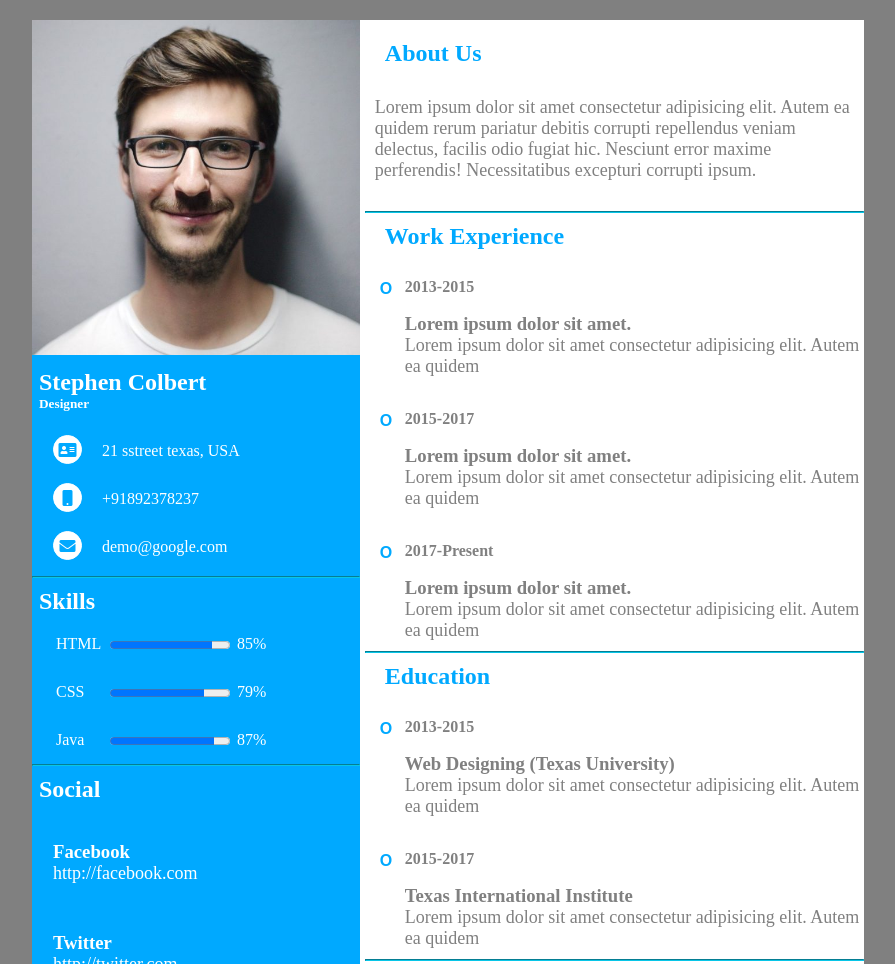
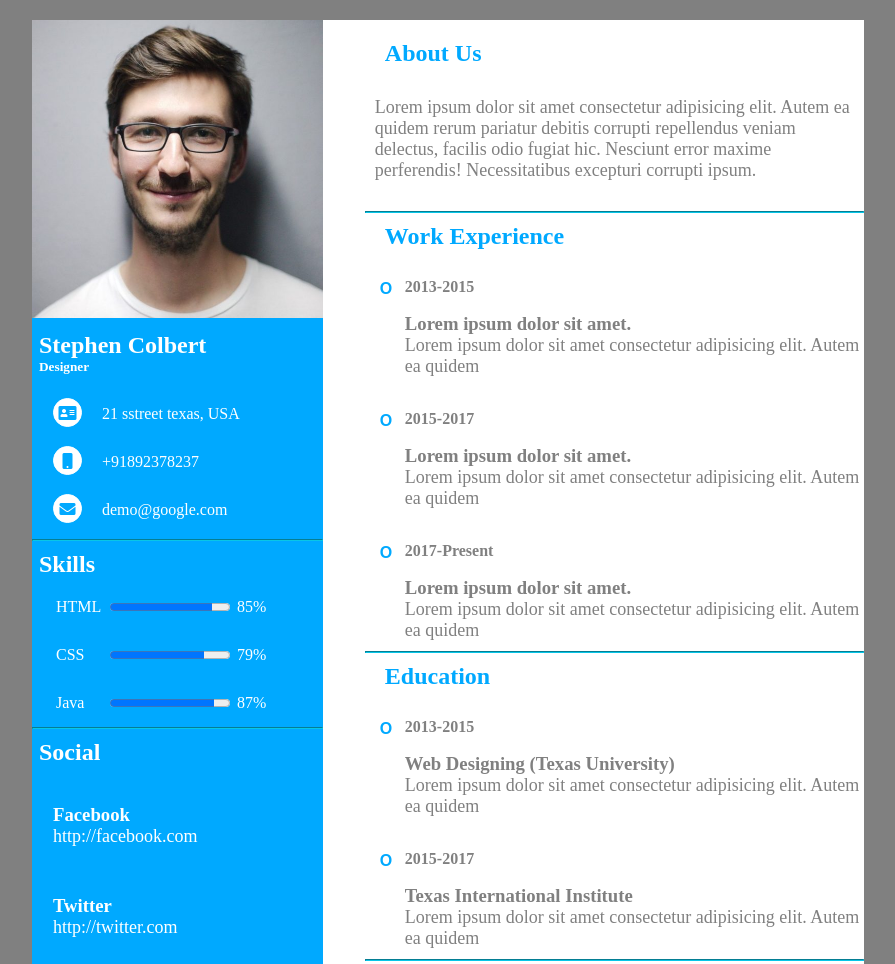
Before and after one commit to rahuljaim/simple_JavaScript_resume, a plain HTML site: page index.html in a window 1280 px wide. Shown: the top 964 px of the page, without its empty margins (192-1087 px from the left). Drawn offline with Linux system fonts and the light colour scheme.

Commit message:
Optimizing the style of the resume feel like page

```diff
--- a/profile.css
+++ b/profile.css
@@ -30,8 +30,8 @@ aside {
   /* border: 1px solid gray; */
   background-color: #00a9ff;
   color: white;
-  /* flex-shrink: 0; */
-  flex:auto;
+  flex-shrink: 0;
+  /* flex:auto; */
   flex-direction: column;
   margin-left: 0px;
 }
@@ -39,7 +39,7 @@ aside {
   width: 60%;
   /* border: 1px solid gray; */
   color: gray;
-  padding-left: 5px;
+  /* padding-left: 5px; */
   /* padding-right:10px; */
 }
 hr {
```
